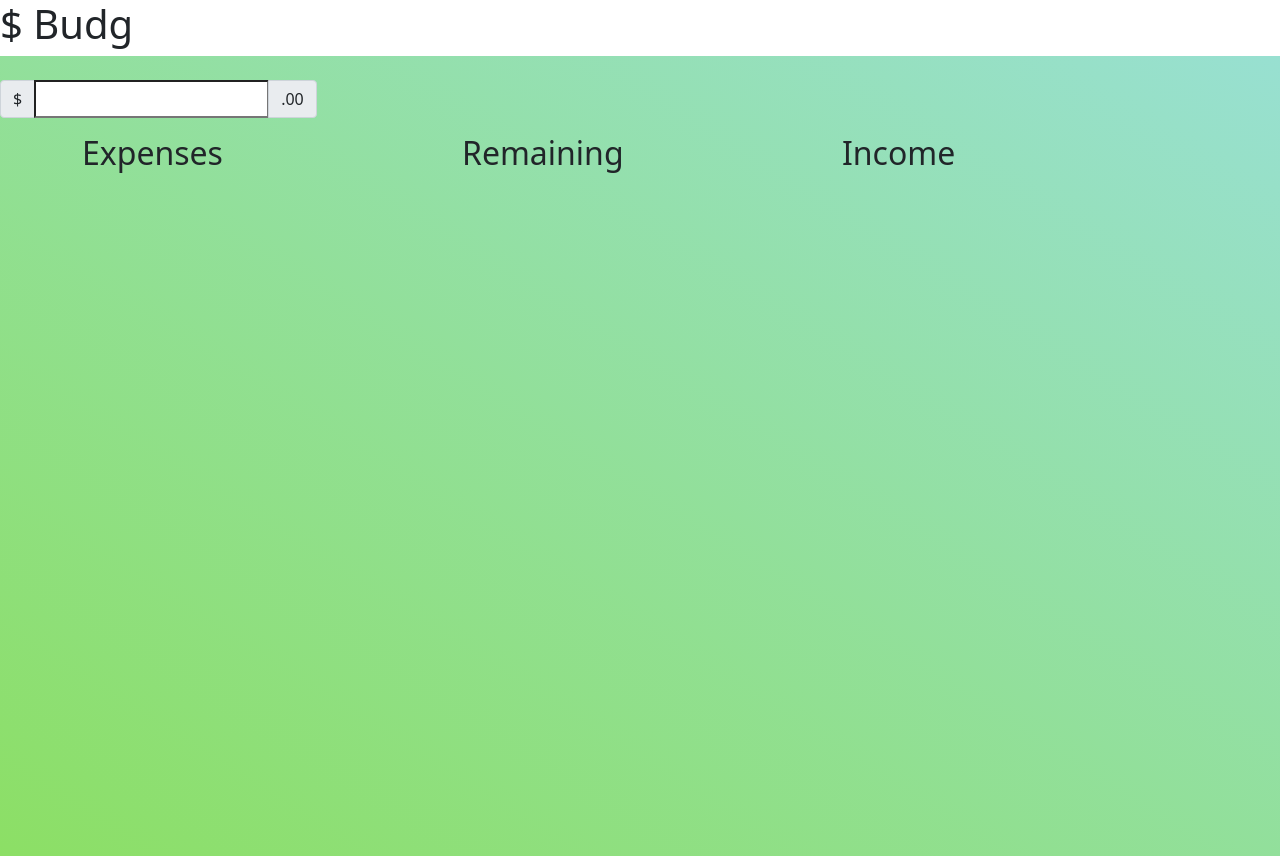
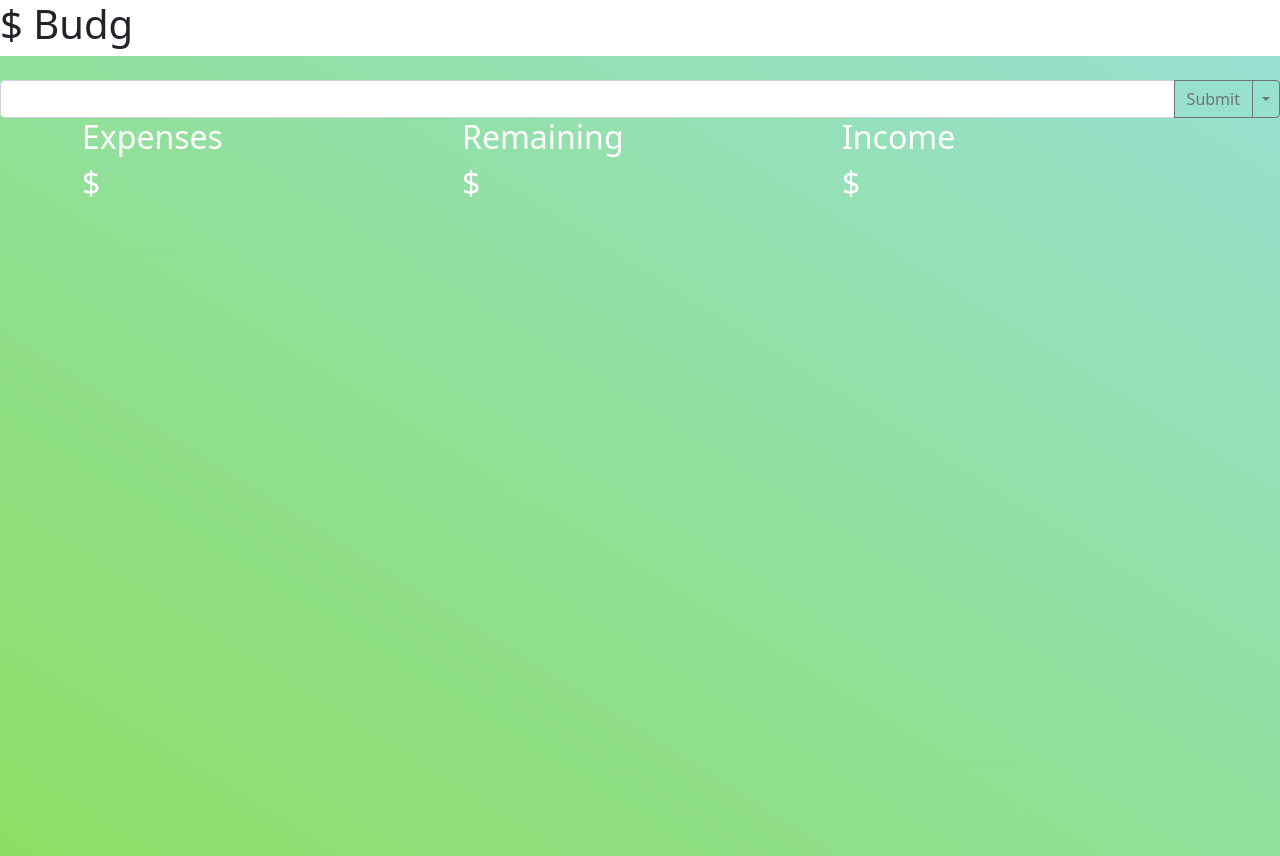
Before and after one commit to vicdubbeld/Budget-App, a PHP site: page / in a window 1280 px wide. Run offline with PHP 8.4, Linux system fonts and the light colour scheme.

Commit message:
35262 bills ya'll?

```diff
--- a/index.html
+++ b/index.html
@@ -10,25 +10,35 @@
 </head>
 <body>
     <h1>$ Budg</h1>
-
     <main>
         <br>
-        <div class="input-group mb-3">
-            <span class="input-group-text">$</span>
-            <input type="text" class="for m-control" aria-label="Amount (to the nearest dollar)">
-            <span class="input-group-text">.00</span>
-        </div>
+        <!-- Add income/expense  -->
+        <div class="input-group">
+            <input type="text" class="form-control" aria-label="Text input with segmented dropdown button">
+            <button type="button" class="btn btn-outline-secondary">Submit</button>
+            <button type="button" class="btn btn-outline-secondary dropdown-toggle dropdown-toggle-split" data-bs-toggle="dropdown" aria-expanded="false">
+              <span class="visually-hidden">Toggle Dropdown</span>
+            </button>
+            <ul class="dropdown-menu dropdown-menu-end">
+              <li><a class="dropdown-item" href="#">Expense</a></li>
+              <li><a class="dropdown-item" href="#">Income</a></li>
+            </ul>
+          </div>
+
 
         <div class="container">
             <div class="row">
             <div class="col-sm">
                 <h2>Expenses</h2>
+                <h2>$</h2>
             </div>
             <div class="col-sm">
                 <h2>Remaining</h2>
+                <h2>$</h2>
             </div>
             <div class="col-sm">
                 <h2>Income</h2>
+                <h2>$</h2>
             </div>
             </div>
         </div>
--- a/style.css
+++ b/style.css
@@ -8,3 +8,7 @@ main {
     min-height: 100vh;
     background: linear-gradient(to right top, #8cdf65, #98e0d1);
 }
+
+h2 {
+    color: white;
+}
```
